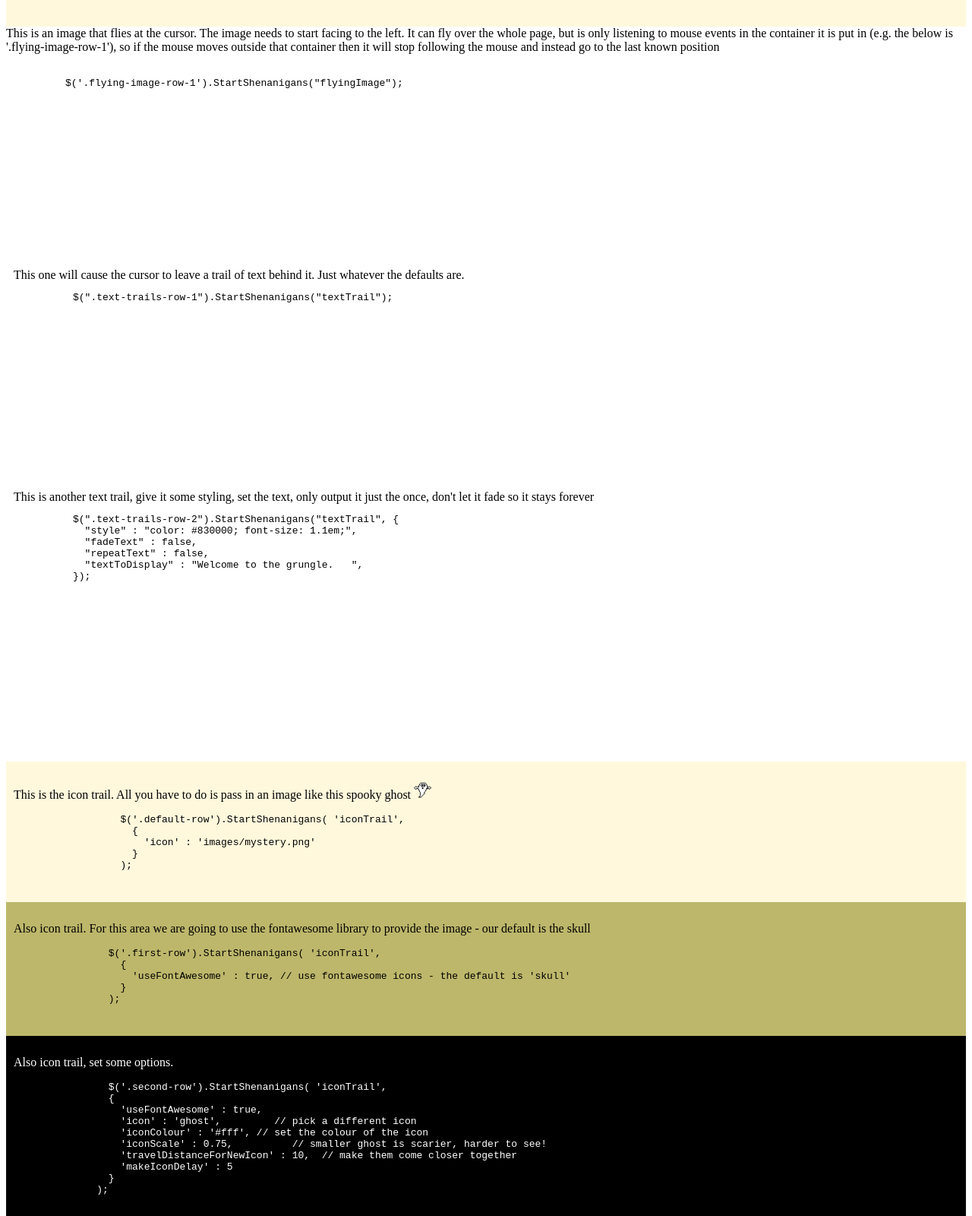
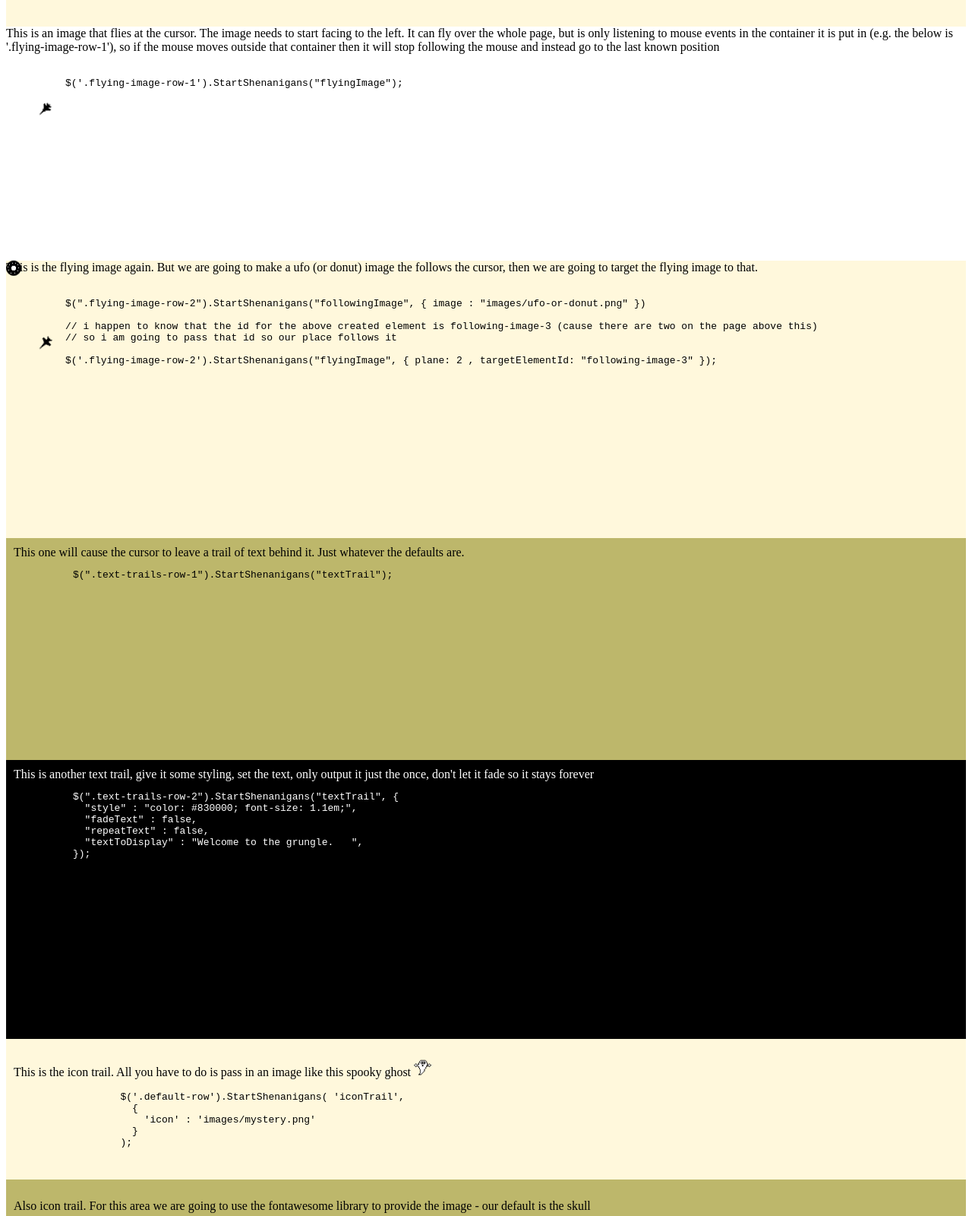
Before and after one commit to kelvinperrie/pointer-shenanigans, a plain HTML site: page index.html in a window 1280 px wide. Shown: the part 780-2380 px from the top of the page at 76% size. Drawn offline with Linux system fonts and the light colour scheme.

Commit message:
making so a flying image and follow a following image. what!

```diff
--- a/index.html
+++ b/index.html
@@ -8,10 +8,12 @@
     <style>
     </style>
     <title>pointers</title>
+    <script src="scripts/jquery-3.3.1.min.js"></script>
+    <script src="scripts/pointer-shenangians.js"></script>
   </head>
   <body>
     <div class="container">
-      <div class="row intro-row">
+      <div class="row intro-row alt-colour-one">
         <p>
           <h2>The plan is to make some pointer animation things just like we use to have on the Internet in the good old days</h2>
 
@@ -35,8 +37,11 @@
         </pre>
         <br/><br/><br/><br/><br/>
         <br/><br/><br/><br/><br/><br/>
+        <script>
+          $(".following-image-row-1").StartShenanigans("followingImage")
+        </script>
       </div>
-      <div class="following-image-row-2">
+      <div class="following-image-row-2 alt-colour-one">
         This one is the same as the above, an image that follows the cursor, but you can change image. I have used an image that could be a ufo or it could be a donut.
         <br/><br/>
         <pre>
@@ -44,6 +49,9 @@
         </pre>
         <br/><br/><br/><br/><br/>
         <br/><br/><br/><br/><br/><br/>
+        <script>
+          $(".following-image-row-2").StartShenanigans("followingImage", { image : "images/ufo-or-donut.png" })
+        </script>
       </div>
       <div class="flying-image-row-1">
         This is an image that flies at the cursor. The image needs to start facing to the left.
@@ -55,6 +63,31 @@
         </pre>
         <br/><br/><br/><br/><br/>
         <br/><br/><br/><br/><br/><br/>
+        <script>
+          $('.flying-image-row-1').StartShenanigans("flyingImage");
+        </script>
+      </div>
+      <div class="flying-image-row-2 alt-colour-one">
+        This is the flying image again. But we are going to make a ufo (or donut) image  the follows the cursor, then we are going to target the flying image to that.
+        <br/><br/>
+        <pre>
+          $(".flying-image-row-2").StartShenanigans("followingImage", { image : "images/ufo-or-donut.png" })
+
+          // i happen to know that the id for the above created element is following-image-3 (cause there are two on the page above this)
+          // so i am going to pass that id so our place follows it
+
+          $('.flying-image-row-2').StartShenanigans("flyingImage", { plane: 2 , targetElementId: "following-image-3" });
+        </pre>
+        <br/><br/><br/><br/><br/>
+        <br/><br/><br/><br/><br/><br/>
+        <script>
+          $(".flying-image-row-2").StartShenanigans("followingImage", { image : "images/ufo-or-donut.png" })
+
+          // i happen to know that the id for the above created element is following-image-3 (cause there are two on the page above this)
+          // so i am going to pass that id so our place follows it
+
+          $('.flying-image-row-2').StartShenanigans("flyingImage", { plane: 2 , targetElementId: "following-image-3" });
+        </script>
       </div>
       <div class="row text-trails-row-1">
         This one will cause the cursor to leave a trail of text behind it. Just whatever the defaults are.
@@ -64,7 +97,7 @@
         <br/><br/><br/><br/><br/>
         <br/><br/><br/><br/><br/><br/>
       </div>
-      <div class="row text-trails-row-2">
+      <div class="row text-trails-row-2 alt-colour-two">
         This is another text trail, give it some styling, set the text, only output it just the once, don't let it fade so it stays forever
         <pre>
           $(".text-trails-row-2").StartShenanigans("textTrail", {
@@ -76,7 +109,7 @@
         </pre>
         <br/><br/><br/><br/><br/><br/><br/><br/><br/><br/><br/>
       </div>
-        <div class="row default-row">
+        <div class="row default-row alt-colour-one">
             <div class="col">
 
               <p>
@@ -109,7 +142,7 @@
             </p>
           </div>
         </div>
-        <div class="row second-row">
+        <div class="row second-row alt-colour-two">
           <div class="col">
             <p>
               Also icon trail, set some options.
@@ -152,7 +185,7 @@
             </p>
           </div>
         </div>
-        <div class="row forth-row">
+        <div class="row forth-row alt-colour-one">
           <div class="col">
             <p>
               Icon trail, don't fade the icons
@@ -171,7 +204,7 @@
             </p>
           </div>
         </div>
-        <div class="row fifth-row">
+        <div class="row fifth-row alt-colour-two">
           <div class="col">
             <p>
               This one is the sparks animation. Whatever the default is.
@@ -182,7 +215,7 @@
             </p>
           </div>
         </div>
-        <div class="row fifthish-row">
+        <div class="row fifthish-row alt-colour-two">
           <div class="col">
             <p>
               This will try to stick the sparks to the cursor
@@ -196,7 +229,7 @@
             </p>
           </div>
         </div>
-        <div class="row sixth-row">
+        <div class="row sixth-row alt-colour-two">
           <div class="col">
             <p>
               This one is HARDCORE sparks.
@@ -223,7 +256,7 @@
             </p>
           </div>
         </div>
-        <div class="row eighth-row">
+        <div class="row eighth-row alt-colour-two">
           <div class="col">
             <p>
               What happens if you do more than one at once, some with slowed down animations?
@@ -262,15 +295,11 @@
           </div>
         </div>
     </div>
-    <script src="scripts/jquery-3.3.1.min.js"></script>
-    <script src="scripts/pointer-shenangians.js"></script>
+
     <script>
 
 
-      $(".following-image-row-1").StartShenanigans("followingImage")
-      $(".following-image-row-2").StartShenanigans("followingImage", { image : "images/ufo-or-donut.png" })
 
-      $('.flying-image-row-1').StartShenanigans("flyingImage");
 
       $(".text-trails-row-1").StartShenanigans("textTrail");
       $(".text-trails-row-2").StartShenanigans("textTrail", {
--- a/scripts/pointer-shenangians.js
+++ b/scripts/pointer-shenangians.js
@@ -43,22 +43,24 @@ var PointerShenanigansFlyingImage = function(parentContainer, settings) {
         delay: 50,                                  // how quick our loops run
         turnIteration: 5,                           // this is how fast our plane can turn, small number = slower turning
         currentSpeed : 50,                          // how fast our plane moves
+        targetElementId : "",                       // the id of an element e.g. 'myElement' that you want the plane to target rather than the mouse cursor
     }
     self.settings = $.extend( {}, self.defaults, settings );
     self.mousePosition = { x: null, y: null };          // the x,y of the mouseposition
 
     // plane specific settings
     self.currentAngle = 0;
-    self.currentLocation = { x: 100, y: 900 };
+
+    // this is an attempt to start the image in the top left of the parent container
+    self.currentLocation = { x: $(self.parentContainer).offset().left, y: $(self.parentContainer).offset().top };
+    self.mousePosition.x = self.currentLocation.x;
+    self.mousePosition.y = self.currentLocation.y;
 
     self.addImageToPage = function() {
-
-        // this is an attempt to start the image in the top left of the parent container
-        var x = self.currentLocation.x;// $(self.parentContainer).offset().left;
-        var y = self.currentLocation.y;// $(self.parentContainer).offset().top;
+        var x = self.currentLocation.x;
+        var y = self.currentLocation.y;
 
         let imagePath = self.settings.image || 'images/plane'+ self.settings.plane +'.png';
-
 
         $(self.settings.containingElement).append($('<img/>', {
             class: 'flying-image',
@@ -67,14 +69,20 @@ var PointerShenanigansFlyingImage = function(parentContainer, settings) {
             alt: 'image that flies around',
             css: {
                 "position" : "absolute",
-                "top": y,
-                "left": x
+                "top": y +"px",
+                "left": x +"px"
             }
         }));
     };
 
     self.getCurrentTargetXY = function() {
-        return self.mousePosition;
+        // if we are targeting an elment then use the x,y of that, otherwise just point it to where we last saw the mouse
+        if(self.settings.targetElementId) {
+            var position = $("#" + self.settings.targetElementId).offset();
+            return { x : position.left, y : position.top }
+        } else {
+            return self.mousePosition;
+        }
     }
 
     // this method just updates the screen based on our plane's current values
@@ -83,8 +91,8 @@ var PointerShenanigansFlyingImage = function(parentContainer, settings) {
 
         $("#"+self.elementId).css({
             "transform": "rotate("+self.currentAngle+"deg)",
-            "top": self.currentLocation.y,
-            "left": self.currentLocation.x,
+            "top": self.currentLocation.y + "px",
+            "left": self.currentLocation.x+ "px",
         });
 
         setTimeout(function () { self.draw(); }, self.settings.delay);
@@ -103,7 +111,7 @@ var PointerShenanigansFlyingImage = function(parentContainer, settings) {
             var newAngle;
             // if the turn iteration is larger than difference in angles then just put us on the target angle
             if (self.settings.turnIteration > Math.abs(angleToTarget - self.currentAngle)) { // Math.abs(lol)
-                console.log("zapping to target angle");
+                //console.log("zapping to target angle");
                 self.currentAngle = angleToTarget;
                 return;
             }
--- a/styles/main.css
+++ b/styles/main.css
@@ -1,18 +1,16 @@
 
 
 
-/* this is just stuff to make our particular page look better */
+/* this is just stuff to make our example/test page look better */
 .row {
   padding: 10px;
-}
-.first-row, .third-row  {
   background-color: darkkhaki;
 }
-.intro-row, .default-row, .forth-row, .following-image-row-2 {
+
+.alt-colour-one {
   background-color: cornsilk;
 }
-
-.second-row, .fifth-row, .fifthish-row, .sixth-row, .eighth-row {
+.alt-colour-two {
   background-color: black;
   color: #fff;
 }
```
